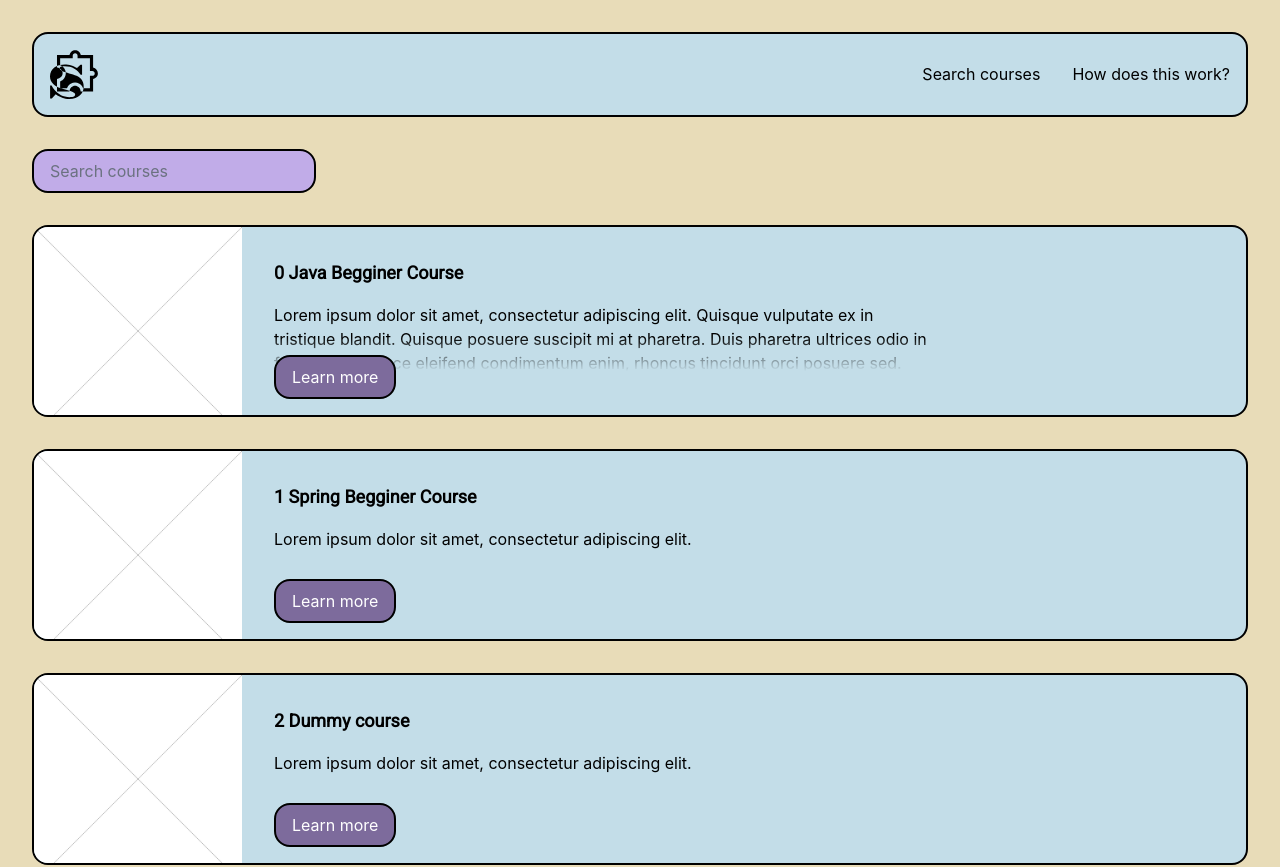
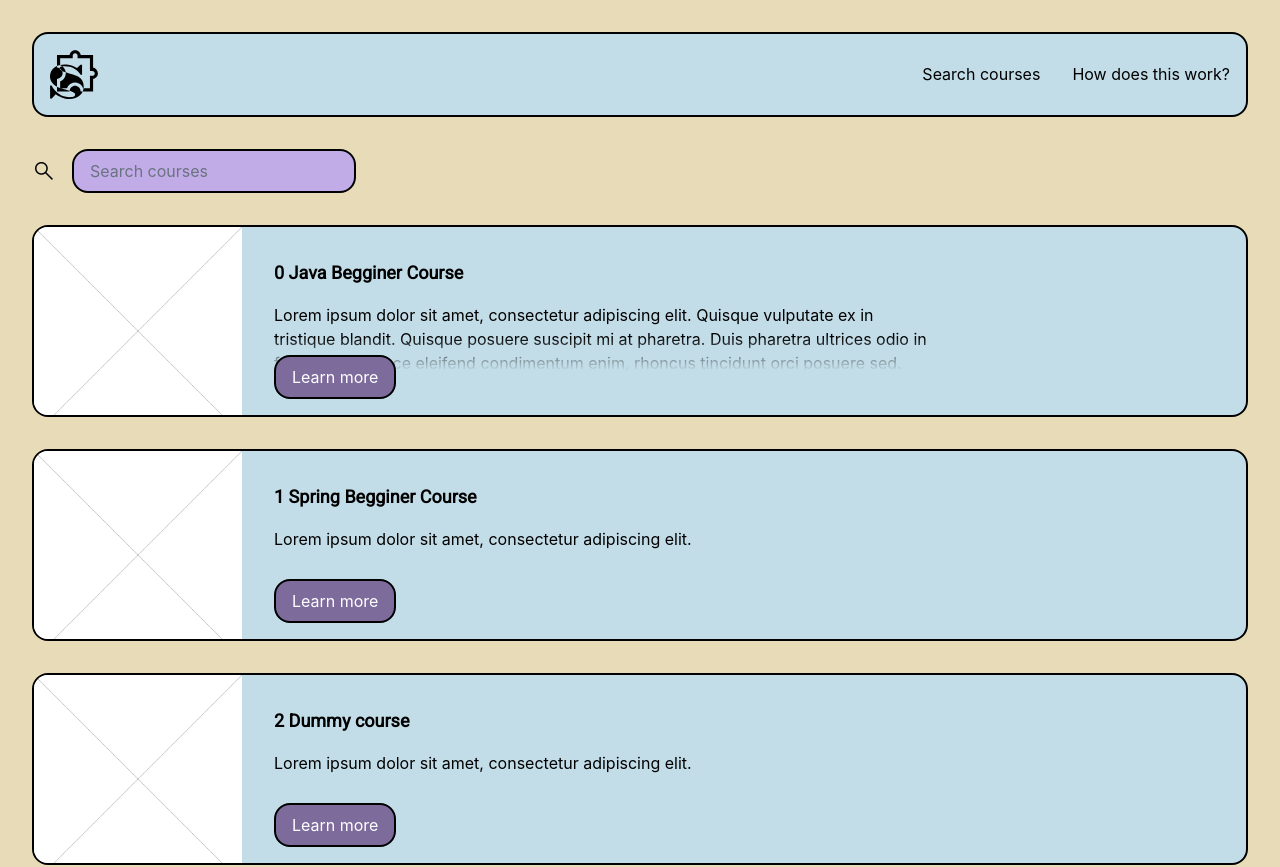
Before and after one commit to lutzseverino/smr-m08--swillan, a React (Create React App) app: page /courses/page/1 in a window 1280 px wide. Shown: the top 867 px of the page. Built offline with nearby package versions, Linux system fonts and the light colour scheme; a web font is replaced by a local one.

Commit message:
Add google icons

```diff
--- a/public/index.html
+++ b/public/index.html
@@ -1,5 +1,6 @@
 <!DOCTYPE html>
 <html lang="en">
+
 <head>
   <meta charset="utf-8" />
   <link rel="icon" href="%PUBLIC_URL%/favicon.svg" />
@@ -7,6 +8,8 @@
   <meta name="theme-color" content="#000000" />
   <meta name="description" content="A login-free courses platform. " />
   <link rel="apple-touch-icon" href="%PUBLIC_URL%/logo192.png" />
+  <link rel="stylesheet"
+    href="https://fonts.googleapis.com/css2?family=Material+Symbols+Outlined:opsz,wght,FILL,GRAD@20..48,100..700,0..1,-50..200" />
   <!--
       manifest.json provides metadata used when your web app is installed on a
       user's mobile device or desktop. See https://developers.google.com/web/fundamentals/web-app-manifest/
@@ -38,4 +41,5 @@
       To create a production bundle, use `npm run build` or `yarn build`.
     -->
 </body>
+
 </html>
--- a/src/components/SearchBar/index.tsx
+++ b/src/components/SearchBar/index.tsx
@@ -13,6 +13,8 @@
 
     return (
       <div className="flex flex-row items-center gap-4">
+        <span className="material-symbols-outlined">search</span>
+
         <input
           className="w-full rounded-2xl border-2 border-black bg-tropical-violet px-4 py-2 placeholder:text-gray-500 md:w-auto"
           type="search"
--- a/src/index.css
+++ b/src/index.css
@@ -2,6 +2,10 @@
 @tailwind base;
 @tailwind components;
 @tailwind utilities;
+
+.material-symbols-outlined {
+  font-variation-settings: "FILL" 0, "wght" 400, "GRAD" 0, "opsz" 48;
+}
 
 html {
   @apply scroll-smooth;
```
Lines whose indentation alone changed are shown as unchanged.
